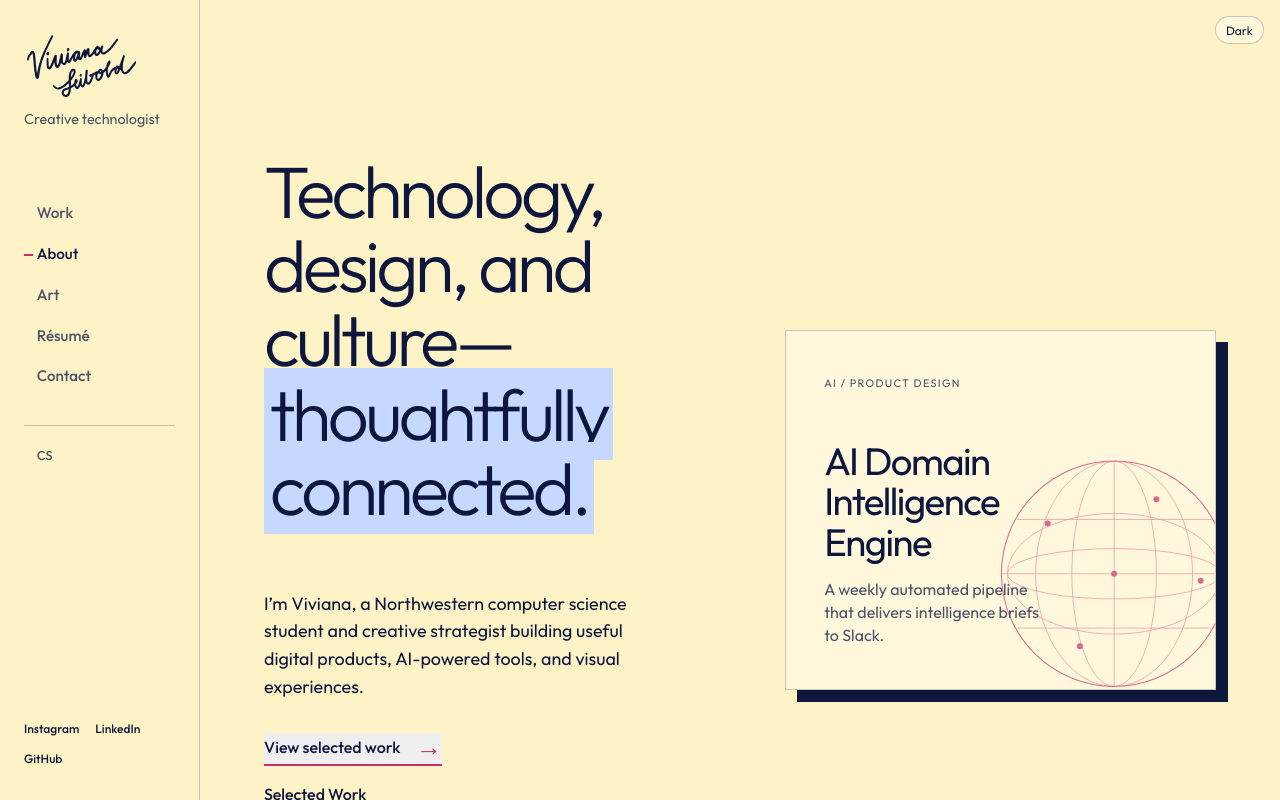
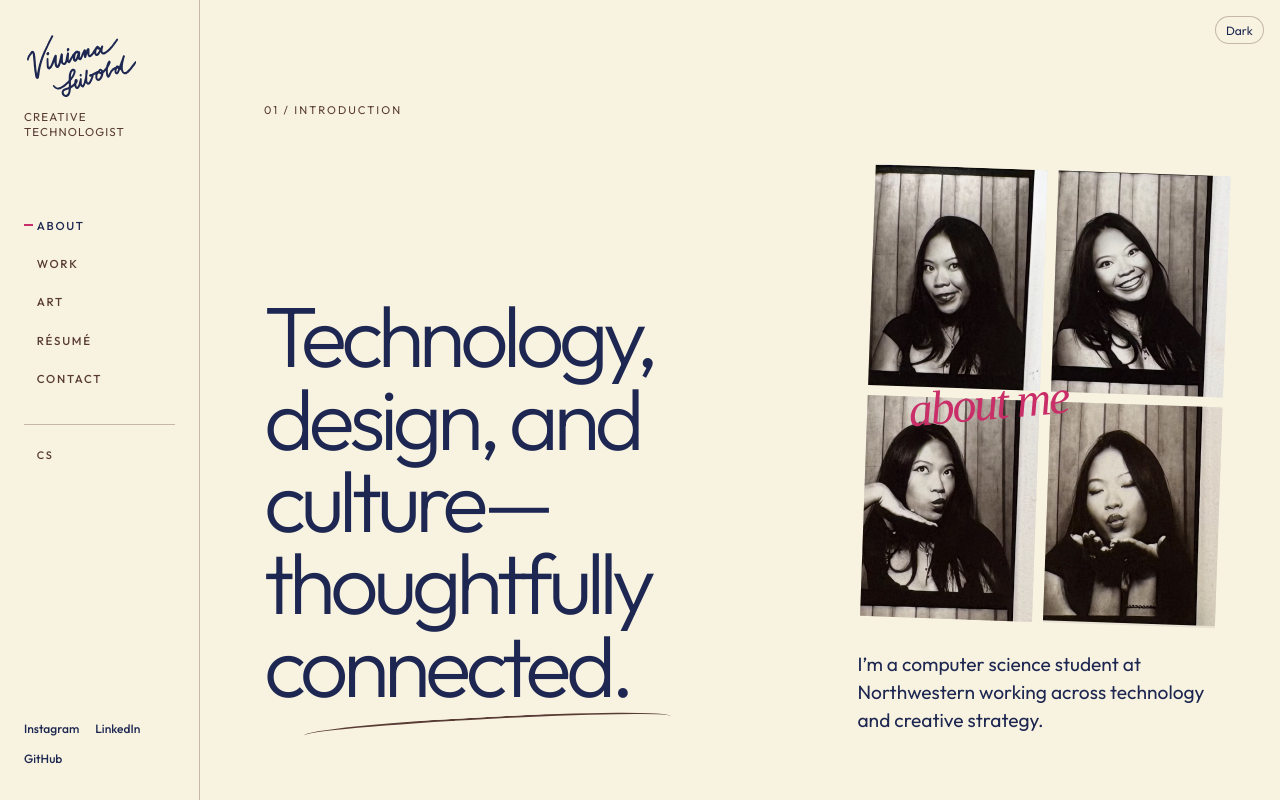
Before and after one commit to vivianaseibold/WebPortfolio, a React (Vite) app: page /projects in a window 1280 px wide. Built offline with nearby package versions, Linux system fonts and the light colour scheme.

Commit message:
Update theme, sidebar, and landing page

```diff
--- a/src/components/Layout.jsx
+++ b/src/components/Layout.jsx
@@ -6,8 +6,8 @@ import Footer from "./Footer.jsx";
 import SignatureLogo from "./SignatureLogo";
 
 const navigation = [
+  { label: "About", to: "/" },
   { label: "Work", to: "/projects" },
-  { label: "About", to: "/" },
   { label: "Art", to: "/art" },
   { label: "Résumé", to: "/resume" },
 ];
--- a/src/components/layout.css
+++ b/src/components/layout.css
@@ -9,16 +9,16 @@
 .home-title-link:hover, .home-title-link:focus-visible { box-shadow: 0 8px 20px -14px currentColor; }
 .signature-logo { display: inline-block; line-height: 0; }
 .signature-logo svg { display: block; width: auto; height: 62px; color: var(--fg); }
-.home-subtitle { margin: 0 0 4.5rem; color: var(--muted); font-size: .9rem; font-weight: 400; line-height: 1.3; }
+.home-subtitle { margin: 0 0 4.5rem; color: var(--secondary); font-size: .72rem; font-weight: 400; line-height: 1.3; letter-spacing: .1em; text-transform: uppercase; }
 .sr-only { position: absolute; width: 1px; height: 1px; padding: 0; margin: -1px; overflow: hidden; clip: rect(0, 0, 0, 0); white-space: nowrap; border: 0; }
 .home-nav ul { display: flex; flex-direction: column; gap: .9rem; margin: 0; padding: 0; list-style: none; }
 .home-nav li { position: relative; padding-left: .8rem; color: var(--muted); }
 .home-nav li::before { position: absolute; left: 0; top: 50%; width: 0; height: 2px; background: var(--accent); content: ""; transition: width .2s ease; }
 .home-nav li:has(a.active)::before, .home-nav li:hover::before { width: .55rem; }
-.home-nav a { display: inline-block; padding: .1rem 0; color: currentColor; font-size: .95rem; text-decoration: none; transition: color .2s ease; }
+.home-nav a { display: inline-block; padding: .1rem 0; color: currentColor; font-size: .72rem; text-decoration: none; letter-spacing: .15em; text-transform: uppercase; transition: color .2s ease; }
 .home-nav a.active, .home-nav a:hover, .home-nav a:focus-visible { color: var(--fg); }
 .home-nav .nav-secondary { margin-top: 1.3rem; padding-top: 1rem; border-top: 1px solid var(--border); }
-.home-nav .nav-secondary a { color: var(--muted); font-size: .8rem; }
+.home-nav .nav-secondary a { color: var(--muted); font-size: .68rem; }
 .social-links { display: flex; flex-wrap: wrap; gap: .75rem 1rem; }
 .social-links a { color: var(--fg); font-size: .75rem; text-decoration: none; }
 .social-links a:hover, .social-links a:focus-visible { color: var(--accent); }
@@ -43,8 +43,8 @@
   .home-nav { display: none; padding-top: 3rem; }
   .sidebar--open .home-nav { display: block; }
   .home-nav ul { gap: 1.1rem; }
-  .home-nav a { font-size: 1.3rem; }
-  .home-nav .nav-secondary a { font-size: 1rem; }
+  .home-nav a { font-size: .9rem; }
+  .home-nav .nav-secondary a { font-size: .8rem; }
   .sidebar-bottom { display: none; }
   .sidebar--open .sidebar-bottom { display: block; margin-top: auto; padding-top: 2rem; }
   .content { height: auto; overflow: visible; padding: 0 1.25rem; }
--- a/src/pages/Home.jsx
+++ b/src/pages/Home.jsx
@@ -1,98 +1,45 @@
 import "./home.css";
 import Meta from "../components/Meta.jsx";
 
-const WORK_ITEMS = [
-  {
-    title: "AI Domain Intelligence Engine",
-    description: "A weekly automated intelligence pipeline delivering briefs to Slack.",
-  },
-  {
-    title: "The F1 Files",
-    description: "A responsive introduction to Formula 1 for new fans.",
-    href: "https://vivianaseibold.github.io/thef1files/",
-  },
-  {
-    title: "Creative Strategy",
-    description: "Selected branding, content, and digital storytelling work.",
-    href: "/projects",
-  },
-];
+const BASE = import.meta.env.BASE_URL;
+const PORTRAIT_SRC = `${BASE}images/IMG_5133.jpg`;
+const FRAMES = [0, 1, 2, 3];
 
-function DomainEngineCover() {
+function AboutLettering() {
   return (
-    <div className="domain-cover" aria-label="AI Domain Intelligence Engine project cover">
-      <div className="domain-cover__copy">
-        <span className="domain-cover__eyebrow">AI / PRODUCT DESIGN</span>
-        <h2>AI Domain<br />Intelligence Engine</h2>
-        <p>A weekly automated pipeline that delivers intelligence briefs to Slack.</p>
-      </div>
-      <svg className="domain-cover__globe" viewBox="0 0 320 260" aria-hidden="true" focusable="false">
-        <defs>
-          <clipPath id="globe-clip"><circle cx="188" cy="130" r="112" /></clipPath>
-        </defs>
-        <circle cx="188" cy="130" r="112" fill="none" stroke="currentColor" strokeWidth="1" />
-        <g clipPath="url(#globe-clip)" fill="none" stroke="currentColor" strokeWidth="0.8" opacity="0.62">
-          <ellipse cx="188" cy="130" rx="42" ry="112" />
-          <ellipse cx="188" cy="130" rx="78" ry="112" />
-          <ellipse cx="188" cy="130" rx="106" ry="60" />
-          <ellipse cx="188" cy="130" rx="106" ry="25" />
-          <path d="M76 130h224M92 76h192M92 184h192M188 18v224" />
-        </g>
-        <g fill="currentColor">
-          <circle cx="122" cy="80" r="3" /><circle cx="230" cy="56" r="3" />
-          <circle cx="274" cy="137" r="3" /><circle cx="154" cy="202" r="3" />
-          <circle cx="188" cy="130" r="3" />
-        </g>
-      </svg>
+    <svg className="about-lettering" viewBox="0 0 260 64" aria-hidden="true" focusable="false">
+      <text x="4" y="46" fill="currentColor" fontSize="44" fontFamily="cursive" fontStyle="italic" letterSpacing="-2">about me</text>
+    </svg>
+  );
+}
+
+function PortraitGrid() {
+  return (
+    <div className="portrait-grid" aria-label="Four black-and-white portrait frames">
+      {FRAMES.map((frame) => (
+        <div className="portrait-frame" style={{ "--frame": frame }} key={frame}>
+          <img src={PORTRAIT_SRC} alt="" aria-hidden="true" />
+        </div>
+      ))}
+      <AboutLettering />
     </div>
   );
 }
 
 export default function Home() {
-  function scrollToWork() {
-    const target = document.getElementById("selected-work");
-    const container = document.querySelector(".content");
-    if (!target || !container) return;
-
-    const y = target.getBoundingClientRect().top - container.getBoundingClientRect().top + container.scrollTop - 24;
-    container.scrollTo({ top: y, behavior: "smooth" });
-  }
-
   return (
     <>
-      <Meta title="Viviana Seibold — Creative Technologist" description="Viviana Seibold is a Northwestern computer science student and creative strategist." />
-      <div className="home-page">
-        <section className="home-hero" aria-labelledby="home-heading">
-          <div className="hero-copy">
-            <h1 id="home-heading">Technology, design, and culture—<span>thoughtfully connected.</span></h1>
-            <p className="hero-intro">I’m Viviana, a Northwestern computer science student and creative strategist building useful digital products, AI-powered tools, and visual experiences.</p>
-            <button className="work-cta" type="button" onClick={scrollToWork}>
-              <span>View selected work</span><span aria-hidden="true">→</span>
-            </button>
+      <Meta title="Viviana Seibold — About" description="Viviana Seibold is a computer science student at Northwestern working across technology and creative strategy." />
+      <div className="about-page">
+        <div className="about-label">01 / INTRODUCTION</div>
+        <section className="about-grid" aria-labelledby="about-heading">
+          <div className="about-headline-wrap">
+            <h1 id="about-heading">Technology,<br />design, and<br />culture—<br />thoughtfully<br />connected.</h1>
+            <span className="headline-underline" aria-hidden="true" />
           </div>
-          <div className="hero-cover-wrap">
-            <DomainEngineCover />
-          </div>
-        </section>
-
-        <section id="selected-work" className="selected-work" aria-labelledby="selected-work-heading">
-          <h2 id="selected-work-heading">Selected Work</h2>
-          <div className="work-list">
-            {WORK_ITEMS.map((item, index) => {
-              const content = (
-                <>
-                  <span className="work-number">{String(index + 1).padStart(2, "0")}</span>
-                  <span className="work-detail"><strong>{item.title}</strong><span>{item.description}</span></span>
-                  {item.href && <span className="work-arrow" aria-hidden="true">↗</span>}
-                </>
-              );
-
-              return item.href ? (
-                <a className="work-item" href={item.href} target={item.href.startsWith("http") ? "_blank" : undefined} rel={item.href.startsWith("http") ? "noopener noreferrer" : undefined} key={item.title}>{content}</a>
-              ) : (
-                <div className="work-item" key={item.title}>{content}</div>
-              );
-            })}
+          <div className="about-profile">
+            <PortraitGrid />
+            <p>I’m a computer science student at Northwestern working across technology and creative strategy.</p>
           </div>
         </section>
       </div>
--- a/src/pages/home.css
+++ b/src/pages/home.css
@@ -1,115 +1,117 @@
-.home-page {
-  padding-block: clamp(2rem, 7vw, 6rem) 2rem;
+.about-page {
+  padding: clamp(3rem, 8vw, 8rem) 0 4rem;
 }
 
-.home-hero {
-  display: grid;
-  grid-template-columns: minmax(0, 1fr) minmax(0, 1fr);
-  gap: clamp(2.5rem, 7vw, 7rem);
-  align-items: start;
-  min-height: min(660px, calc(100vh - 8rem));
+.about-label {
+  margin-bottom: clamp(2rem, 4vw, 3.5rem);
+  color: var(--secondary);
+  font-size: .7rem;
+  letter-spacing: .18em;
 }
 
-.hero-copy {
-  padding-top: clamp(1rem, 5vw, 4rem);
+.about-grid {
+  display: grid;
+  grid-template-columns: minmax(0, .95fr) minmax(260px, .7fr);
+  gap: clamp(3rem, 8vw, 9rem);
+  align-items: end;
 }
 
-.hero-copy h1 {
-  max-width: 10ch;
-  margin: 0;
-  font-size: clamp(3rem, 5.7vw, 6.5rem);
-  font-weight: 300;
-  line-height: 1.02;
-  letter-spacing: -.055em;
+.about-headline-wrap {
+  align-self: end;
 }
 
-.hero-copy h1 span {
-  display: inline;
-  background: var(--highlight);
-  box-decoration-break: clone;
-  -webkit-box-decoration-break: clone;
-  padding: 0 .08em;
+.about-headline-wrap h1 {
+  margin: 0;
+  color: var(--fg);
+  font-size: clamp(3.1rem, 6.7vw, 7.25rem);
+  font-weight: 300;
+  line-height: .96;
+  letter-spacing: -.065em;
 }
 
-.hero-intro {
-  max-width: 34ch;
-  margin: clamp(2.25rem, 5vw, 4rem) 0 0;
-  color: var(--fg);
-  font-size: clamp(1rem, 1.4vw, 1.2rem);
-  line-height: 1.55;
+.headline-underline {
+  display: block;
+  width: min(75%, 25rem);
+  height: 1.1rem;
+  margin: .7rem 0 0 2.5rem;
+  border-top: 2px solid var(--secondary);
+  border-radius: 50%;
+  transform: rotate(-3deg);
 }
 
-.work-cta {
-  display: inline-flex;
-  align-items: center;
-  gap: 1rem;
-  margin-top: 2rem;
-  padding: .25rem 0 .45rem;
-  border: 0;
-  border-bottom: 2px solid var(--accent);
-  border-radius: 0;
-  color: var(--fg);
-  font-size: 1rem;
-  font-weight: 500;
+.about-profile {
+  display: flex;
+  flex-direction: column;
+  align-self: end;
+  max-width: 355px;
+  transform: rotate(2deg);
+  transform-origin: center bottom;
 }
 
-.work-cta span:last-child {
-  color: var(--accent);
-  font-size: 1.6rem;
-  line-height: .8;
-  transition: transform .2s ease;
+.portrait-grid {
+  position: relative;
+  display: grid;
+  grid-template-columns: repeat(2, 1fr);
+  gap: .65rem;
+  width: 100%;
 }
 
-.work-cta:hover span:last-child,
-.work-cta:focus-visible span:last-child { transform: translateX(5px); }
-
-.hero-cover-wrap {
-  padding-top: clamp(8rem, 19vw, 15rem);
+.portrait-frame {
+  position: relative;
+  aspect-ratio: .78;
+  overflow: hidden;
+  background: #e8e2d4;
 }
 
-.domain-cover {
-  position: relative;
-  min-height: 360px;
-  overflow: hidden;
-  display: flex;
-  align-items: flex-start;
-  padding: clamp(1.5rem, 3vw, 2.75rem);
-  background: var(--surface);
-  border: 1px solid var(--border);
-  box-shadow: 12px 12px 0 var(--fg);
-  color: var(--fg);
+.portrait-frame img {
+  position: absolute;
+  top: calc(var(--frame) * -100%);
+  left: -96%;
+  width: 274%;
+  max-width: none;
+  height: auto;
 }
 
-.domain-cover__copy { position: relative; z-index: 1; max-width: 18rem; }
-.domain-cover__eyebrow { color: var(--muted); font-size: .68rem; letter-spacing: .12em; }
-.domain-cover h2 { margin: 3rem 0 1rem; font-size: clamp(1.7rem, 3vw, 2.8rem); font-weight: 400; line-height: 1.05; letter-spacing: -.04em; }
-.domain-cover p { max-width: 22ch; margin: 0; color: var(--muted); line-height: 1.45; }
-.domain-cover__globe { position: absolute; right: -2rem; bottom: -1rem; width: 75%; color: var(--accent); opacity: .7; }
+.about-lettering {
+  position: absolute;
+  z-index: 2;
+  top: 43%;
+  left: 10%;
+  width: 80%;
+  color: var(--accent);
+  transform: rotate(-7deg);
+  pointer-events: none;
+}
 
-.selected-work { margin-top: 1rem; }
-.selected-work h2 { margin: 0; padding-bottom: 1rem; border-bottom: 1px solid var(--border); font-size: 1rem; font-weight: 500; }
-.work-list { border-bottom: 1px solid var(--border); }
-.work-item { display: grid; grid-template-columns: 5rem 1fr auto; gap: 1.5rem; align-items: center; padding: 1.5rem 0; border-top: 1px solid var(--border); color: var(--fg); text-decoration: none; }
-.work-item:hover .work-detail strong, .work-item:focus-visible .work-detail strong { color: var(--accent); }
-.work-number { color: var(--muted); font-size: 1.1rem; }
-.work-detail { display: grid; gap: .25rem; }
-.work-detail strong { font-size: clamp(1.1rem, 2vw, 1.35rem); font-weight: 400; transition: color .2s ease; }
-.work-detail span { color: var(--muted); font-size: .92rem; line-height: 1.4; }
-.work-arrow { color: var(--accent); font-size: 1.4rem; }
+.about-profile p {
+  max-width: 30ch;
+  margin: 1.8rem 0 0;
+  color: var(--fg);
+  font-size: clamp(1rem, 1.5vw, 1.2rem);
+  line-height: 1.45;
+  transform: rotate(-2deg);
+}
 
 @media (max-width: 900px) {
-  .home-page { padding-top: 2rem; }
-  .home-hero { display: flex; flex-direction: column; min-height: 0; gap: 3rem; }
-  .hero-copy { padding-top: 0; }
-  .hero-copy h1 { max-width: 11ch; font-size: clamp(3rem, 12vw, 5rem); }
-  .hero-cover-wrap { width: min(100%, 34rem); padding-top: 1rem; align-self: center; }
-  .domain-cover { min-height: 320px; }
-  .selected-work { margin-top: 4rem; }
+  .about-page { padding-top: 2.5rem; }
+  .about-grid {
+    display: flex;
+    flex-direction: column;
+    align-items: stretch;
+    gap: 3.5rem;
+  }
+  .about-headline-wrap h1 { font-size: clamp(3.2rem, 13vw, 6rem); }
+  .headline-underline { margin-left: 1rem; }
+  .about-profile {
+    width: min(100%, 360px);
+    margin-left: auto;
+    margin-right: auto;
+    transform: rotate(1.5deg);
+  }
 }
 
 @media (max-width: 520px) {
-  .work-item { grid-template-columns: 2rem 1fr auto; gap: .75rem; padding: 1.25rem 0; }
-  .work-number { font-size: .9rem; }
-  .work-detail span { font-size: .82rem; }
-  .domain-cover { box-shadow: 7px 7px 0 var(--fg); }
+  .about-label { margin-bottom: 2rem; }
+  .about-profile { max-width: 310px; }
+  .portrait-grid { gap: .4rem; }
 }
--- a/src/theme.css
+++ b/src/theme.css
@@ -1,25 +1,27 @@
 :root {
-  --bg: #FEF3C7;
-  --fg: #0D163D;
-  --surface: #FFF8DC;
-  --muted: #4B5269;
-  --border: rgba(13, 22, 61, .22);
+  --bg: #F8F3E0;
+  --fg: #1D2751;
+  --surface: #F8F3E0;
+  --muted: #583B35;
+  --secondary: #583B35;
+  --border: rgba(88, 59, 53, .32);
   --highlight: #C6D8FF;
   --accent: #C92E68;
-  --inv-bg: #0D163D;
-  --inv-fg: #FEF3C7;
+  --inv-bg: #1D2751;
+  --inv-fg: #F8F3E0;
 }
 
 [data-theme="dark"] {
-  --bg: #0D163D;
-  --fg: #FEF3C7;
-  --surface: #151F4A;
-  --muted: #C9CBE0;
-  --border: #526087;
-  --highlight: #587291;
-  --accent: #FF6FA3;
-  --inv-bg: #FEF3C7;
-  --inv-fg: #0D163D;
+  --bg: #1D2751;
+  --fg: #F8F3E0;
+  --surface: #1D2751;
+  --muted: #D9C4B9;
+  --secondary: #D9C4B9;
+  --border: #D9C4B9;
+  --highlight: #C6D8FF;
+  --accent: #FF8AB9;
+  --inv-bg: #F8F3E0;
+  --inv-fg: #1D2751;
 }
 
 html, body {
```
